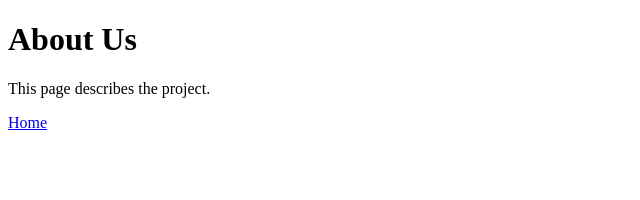
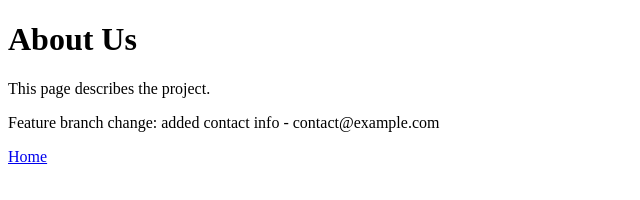
Before and after one commit to gauri0508/git-workflow-assignment, a plain HTML site: page about.html in a window 1280 px wide. Shown: the whole page, without its empty margins (0-640 px from the left). Drawn offline with Linux system fonts and the light colour scheme.

Commit message:
Feature: add contact info to about.html

```diff
--- a/about.html
+++ b/about.html
@@ -7,6 +7,7 @@
 <body>
   <h1>About Us</h1>
   <p>This page describes the project.</p>
+  <p>Feature branch change: added contact info - contact@example.com</p>
   <a href="index.html">Home</a>
 </body>
 </html>
```
